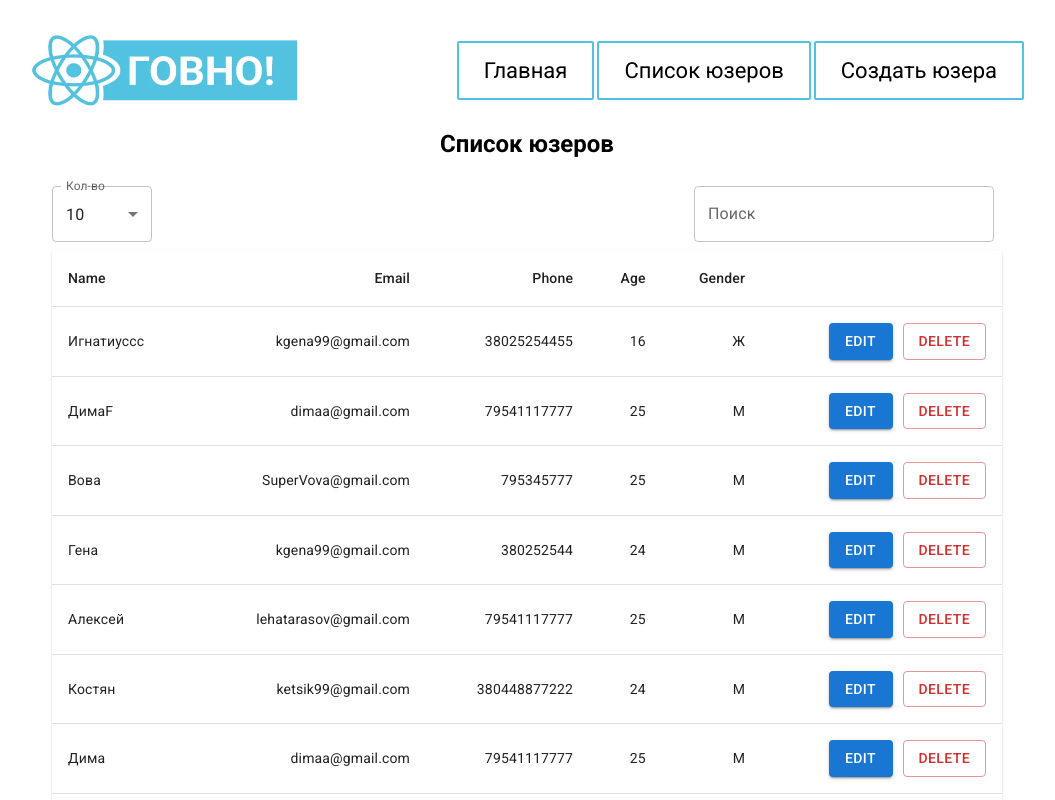
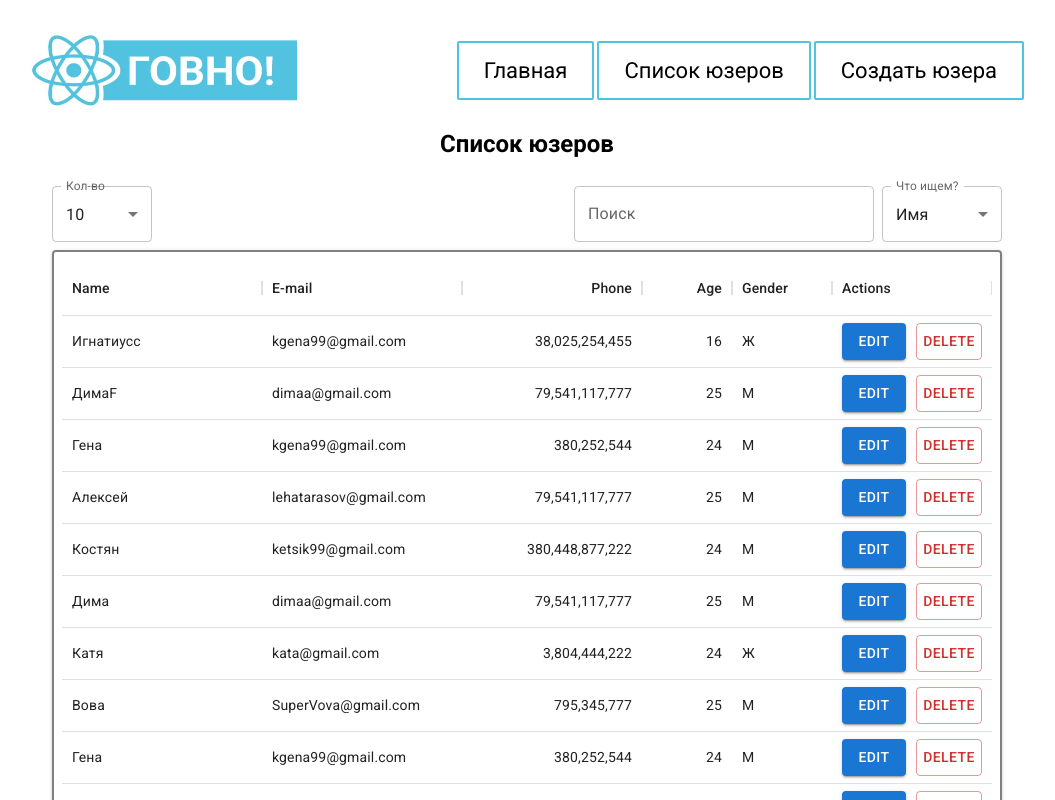
Before and after one commit to DmitriyS2k/admin-panel-project, a React (Create React App) app: page /userslistpage in a window 1280 px wide. Shown: the top 800 px of the page, without its empty margins (113-1168 px from the left). Built offline with nearby package versions, Linux system fonts and the light colour scheme; data requests are answered from the project's data file.

Commit message:
del custom pagi + install mui x-data-grid  + search work

```diff
--- a/db.json
+++ b/db.json
@@ -2,7 +2,7 @@
   "users": [
     {
       "id": 12,
-      "name": "Игнатиуссc",
+      "name": "Игнатиусс",
       "email": "kgena99@gmail.com",
       "phone": 38025254455,
       "age": 16,
@@ -13,14 +13,6 @@
       "name": "ДимaF",
       "email": "dimaa@gmail.com",
       "phone": 79541117777,
-      "age": 25,
-      "gender": 1
-    },
-    {
-      "id": 17,
-      "name": "Вова",
-      "email": "SuperVova@gmail.com",
-      "phone": 795345777,
       "age": 25,
       "gender": 1
     },
--- a/package.json
+++ b/package.json
@@ -7,6 +7,7 @@
     "@emotion/styled": "^11.8.1",
     "@mui/icons-material": "^5.6.2",
     "@mui/material": "^5.6.2",
+    "@mui/x-data-grid": "^5.10.0",
     "@testing-library/jest-dom": "^5.16.3",
     "@testing-library/react": "^12.1.4",
     "@testing-library/user-event": "^13.5.0",
--- a/src/components/UI/UserListControlPanel.jsx
+++ b/src/components/UI/UserListControlPanel.jsx
@@ -1,19 +1,35 @@
-import React, {useState} from 'react';
+import React, {useEffect, useState} from 'react';
 import Box from "@mui/material/Box";
 import TextField from '@mui/material/TextField';
 import FormControl from "@mui/material/FormControl";
 import InputLabel from "@mui/material/InputLabel";
 import Select from "@mui/material/Select";
 import MenuItem from "@mui/material/MenuItem";
+
 import userStore from "../../store/userStore";
 
 const UserListControlPanel = ({fnLimit}) => {
+    let { searchMethod, getUsersData } = userStore;
     let [ limitUsersList, setLimitUsersList ] = useState(10)
+    let [ searchColumn, setSearchColumn ] = useState('name')
+    let [ textSearchField, setTextSearchField ] = useState('')
+
+
 
     let limitFn = (e) => {
         setLimitUsersList(e.target.value)
         fnLimit(e.target.value)
     }
+
+    let handleChange = (event) => {
+        setSearchColumn(event.target.value);
+    };
+
+    useEffect(() => {
+        async function Data() {
+        await getUsersData()
+        searchMethod(textSearchField, searchColumn)
+    } Data()}, [textSearchField])
 
     return (
         <div className="control-panel">
@@ -33,6 +49,7 @@ const UserListControlPanel = ({fnLimit}) => {
                     </Select>
                 </FormControl>
             </Box>
+            <div style={{display: 'flex', justifyContent: 'center', alignItems: 'center'}}>
             <Box
                 component="form"
                 sx={{
@@ -41,8 +58,28 @@ const UserListControlPanel = ({fnLimit}) => {
                 noValidate
                 autoComplete="off"
             >
-                <TextField id="outlined-basic" label="Поиск" variant="outlined" />
+                <TextField id="outlined-basic"
+                           label="Поиск"
+                           variant="outlined"
+                onChange={(e) => {setTextSearchField(e.target.value)}}
+                    />
             </Box>
+            <Box sx={{ minWidth: 120 }}>
+                <FormControl fullWidth>
+                    <InputLabel id="demo-simple-select-label">Что ищем?</InputLabel>
+                    <Select
+                        labelId="demo-simple-select-label"
+                        id="demo-simple-select"
+                        value={searchColumn}
+                        label="Что ищем?"
+                        onChange={handleChange}
+                    >
+                        <MenuItem value={'name'}>Имя</MenuItem>
+                        <MenuItem value={'email'}>E-mail</MenuItem>
+                    </Select>
+                </FormControl>
+            </Box>
+            </div>
         </div>
     );
 };
--- a/src/components/UserListItem.jsx
+++ /dev/null
@@ -1,35 +0,0 @@
-import React from 'react';
-import {observer} from "mobx-react-lite";
-import TableRow from "@mui/material/TableRow";
-import TableCell from "@mui/material/TableCell";
-import userStore from "../store/userStore";
-import DeleteUserConfirm from "./DeleteUserConfirm";
-import ChangeUserModal from "./ChangeUserModal"
-
-
-
-const UserListItem = ({user}) => {
-
-    let { deleteUser } = userStore;
-
-    return (
-        <TableRow
-            key={user.id}
-            sx={{ '&:last-child td, &:last-child th': { border: 0 } }}
-        >
-            <TableCell component="th" scope="row">
-                {user.name}
-            </TableCell>
-            <TableCell align="right">{user.email}</TableCell>
-            <TableCell align="right">{user.phone}</TableCell>
-            <TableCell align="right">{user.age}</TableCell>
-            <TableCell align="right">{+user.gender ? "М" : "Ж"}</TableCell>
-            <TableCell align="right">
-                <ChangeUserModal props={user.id}/>
-                <DeleteUserConfirm delUser={() => deleteUser(user.id)}/>
-            </TableCell>
-        </TableRow>
-     );
-};
-
-export default observer(UserListItem);
--- a/src/store/userStore.js
+++ b/src/store/userStore.js
@@ -9,24 +9,9 @@ class UserStore {
 
     usersList = [];
 
-    usersAmount = 0;
-
-    limitUsersListStore = 10;
-
-    getUsersData = async (limit = 10, page = 1) => {
-        let response = await instance.get('users', {
-            params: {
-                _limit: limit,
-                _page: page
-            }
-        });
+    getUsersData = async () => {
+        let response = await instance.get('users');
         this.usersList = response.data;
-        this.getUsersAmount()
-    }
-
-    getUsersAmount = async () => {
-        let response = await instance.get('users');
-        this.usersAmount = response.data.length;
     }
 
     getUserData = async (id) => {
@@ -40,26 +25,17 @@ class UserStore {
 
     changeUser = async (id, data) => {
         await instance.patch('users/' + id, data)
-        this.getUsersData(this.limitUsersListStore, 1)
+        this.getUsersData()
     }
 
     deleteUser = async (id) => {
         await instance.delete('users/' + id)
-        this.getUsersData(this.limitUsersListStore, 1)
+        this.getUsersData()
     }
 
-    setLimitUsersListStore = (num) => {
-        this.limitUsersListStore = num;
+    searchMethod = (string, searchColumn) => {
+        this.usersList = this.usersList.filter((user) => user[searchColumn].indexOf(string) + 1)
     }
-
-    sortByName = () => {
-        this.usersList.sort((a, b) => a.name.localeCompare(b.name))
-    }
-
-    sortByAge = () => {
-        this.usersList.sort((a, b) => a.age - b.age)
-    }
-
 }
 
 export default new UserStore();
--- a/src/view/UsersListPage.jsx
+++ b/src/view/UsersListPage.jsx
@@ -1,44 +1,66 @@
 import React, {useEffect, useState} from 'react';
 import userStore from "../store/userStore";
 import {observer} from "mobx-react-lite";
-import UserListItem from "../components/UserListItem";
 import Loading from "../components/Loading";
-import Pagination from "../components/Pagination";
 import UserListControlPanel from "../components/UI/UserListControlPanel";
+import ChangeUserModal from "../components/ChangeUserModal";
+import DeleteUserConfirm from "../components/DeleteUserConfirm";
 
-import Table from '@mui/material/Table';
-import TableBody from '@mui/material/TableBody';
-import TableCell from '@mui/material/TableCell';
-import TableContainer from '@mui/material/TableContainer';
-import TableHead from '@mui/material/TableHead';
-import TableRow from '@mui/material/TableRow';
-import Paper from '@mui/material/Paper';
+
+import { DataGrid } from '@mui/x-data-grid';
+
 
 
 
 const UsersListPage = () => {
-    let { getUsersData, usersList, usersAmount, setLimitUsersListStore, sortByName, sortByAge } = userStore;
+    let { getUsersData, usersList, deleteUser } = userStore;
     let [ limitUsersList, setLimitUsersList ] = useState(10)
-    let [ page, setPage ] = useState(1);
 
     useEffect(() => {
-        setTimeout(() => {getUsersData(limitUsersList, page)}, 500)
+        setTimeout(() => {getUsersData()}, 500)
     }, [limitUsersList])
 
     const limitPagesFn = (count) => {
         setLimitUsersList(count);
-        setLimitUsersListStore(count);
     };
 
-    const setPageFn = (page) => {
-        setPage(page);
-        getUsersData(limitUsersList, page)
-    }
+    const columns = [
+        { field: 'name', headerName: 'Name', width: 200 },
+        { field: 'email', headerName: 'E-mail', width: 200 },
+        {
+            field: 'phone',
+            headerName: 'Phone',
+            type: 'number',
+            width: 180,
+        },
+        {
+            field: 'age',
+            headerName: 'Age',
+            type: 'number',
+            width: 90,
+        },
+        {
+            field: 'gender',
+            headerName: 'Gender',
+            description: 'This column has a value getter and is not sortable.',
+            sortable: false,
+            width: 100,
+            valueGetter: (gender) => +gender.value ? "М" : "Ж",
+        },
+        {
+            field: 'buttons',
+            headerName: 'Actions',
+            description: 'This column has a value getter and is not sortable.',
+            sortable: false,
+            width: 160,
+            renderCell: (user) =>
+            <><ChangeUserModal props={user.id}/>
+                <DeleteUserConfirm delUser={() => deleteUser(user.id)}/>
+            </>,
+        },
+    ];
 
-    const getPageCount = () => {
-        return Math.ceil( usersAmount / limitUsersList);
-    }
-
+    const rows = usersList.slice();
 
 
     return (
@@ -47,24 +69,24 @@ const UsersListPage = () => {
             {usersList.length ?
                 <>
                 <UserListControlPanel fnLimit={limitPagesFn}/>
-                <TableContainer component={Paper}>
-                <Table sx={{ minWidth: 950 }} aria-label="simple table">
-                    <TableHead>
-                        <TableRow>
-                            <TableCell onClick={sortByName}>Name</TableCell>
-                            <TableCell align="right">Email</TableCell>
-                            <TableCell align="right">Phone</TableCell>
-                            <TableCell align="right" onClick={sortByAge}>Age</TableCell>
-                            <TableCell align="right">Gender</TableCell>
-                            <TableCell align="right"></TableCell>
-                        </TableRow>
-                    </TableHead>
-                    <TableBody>
-                        {usersList.map(user => <UserListItem user={user} key={user.id}/>)}
-                    </TableBody>
-                </Table>
-            </TableContainer></> : <Loading/>}
-            <Pagination pageCount={getPageCount()} setPageFn={setPageFn}/>
+            <div style={{ width: 950 }}>
+                <DataGrid
+                    disableColumnMenu
+                    autoHeight
+                    rows={rows}
+                    columns={columns}
+                    pageSize={limitUsersList}
+                    rowsPerPageOptions={[limitUsersList]}
+                    sx={{padding: 1,
+                        boxShadow: 2,
+                        border: 2,
+                    borderColor: 'gray',
+                        '& .MuiDataGrid-cell:hover': {
+                            color: '#51c3e1'
+                        }}}
+                />
+            </div></>
+                : <Loading/>}
         </div>
     );
 };
```
Also changed, not shown: 1 other file (tests, documents, lock files or other folders).
